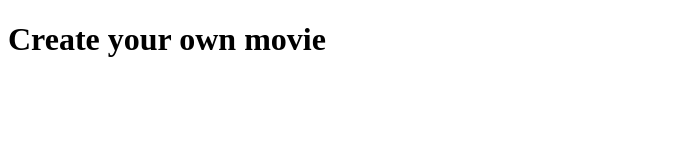
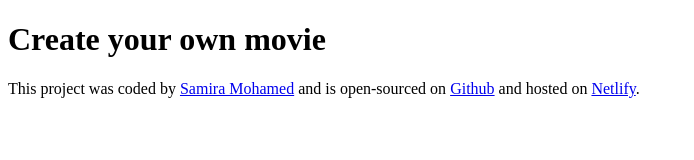
Before and after one commit to Samira26/movie-script-generator, a plain HTML site: page index.html in a window 1280 px wide. Shown: the whole page, without its empty margins (0-694 px from the left). Drawn offline with Linux system fonts and the light colour scheme.

Commit message:
Added footer
added a footer with links to Github and Netlify.

```diff
--- a/index.html
+++ b/index.html
@@ -9,6 +9,20 @@
   <body>
     <h1>Create your own movie</h1>
 
+    <footer>
+      This project was coded by
+      <a href="https://github.com/Samira26" target="_blank">Samira Mohamed</a>
+      and is open-sourced on
+      <a
+        href="https://github.com/Samira26/movie-script-generator"
+        target="_blank"
+        >Github</a
+      >
+      and hosted on
+      <a href="https://ai-movie-script-generator.netlify.app/" target="_blank"
+        >Netlify</a
+      >.
+    </footer>
     <script src="src/index.js"></script>
   </body>
 </html>
```
